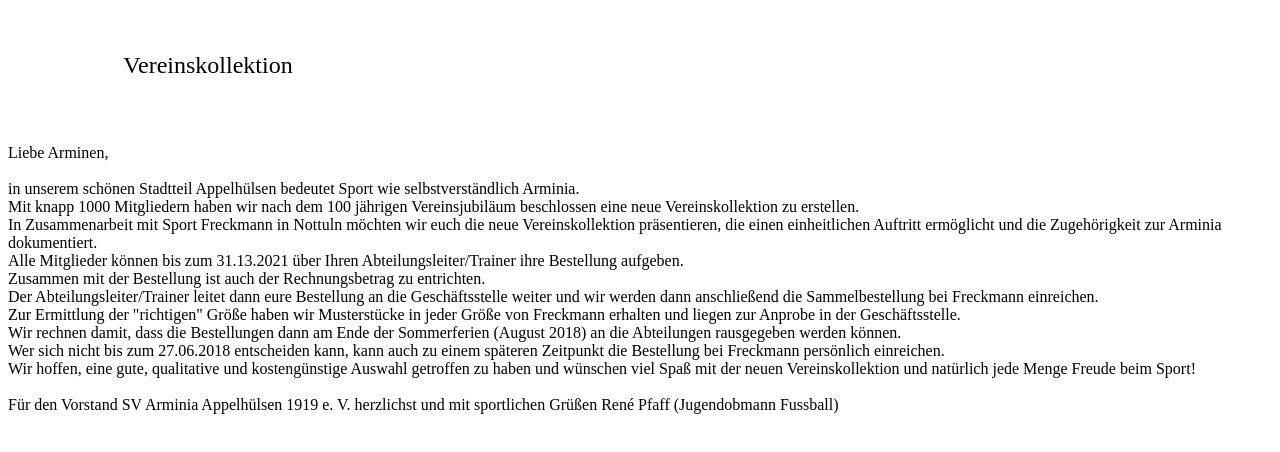
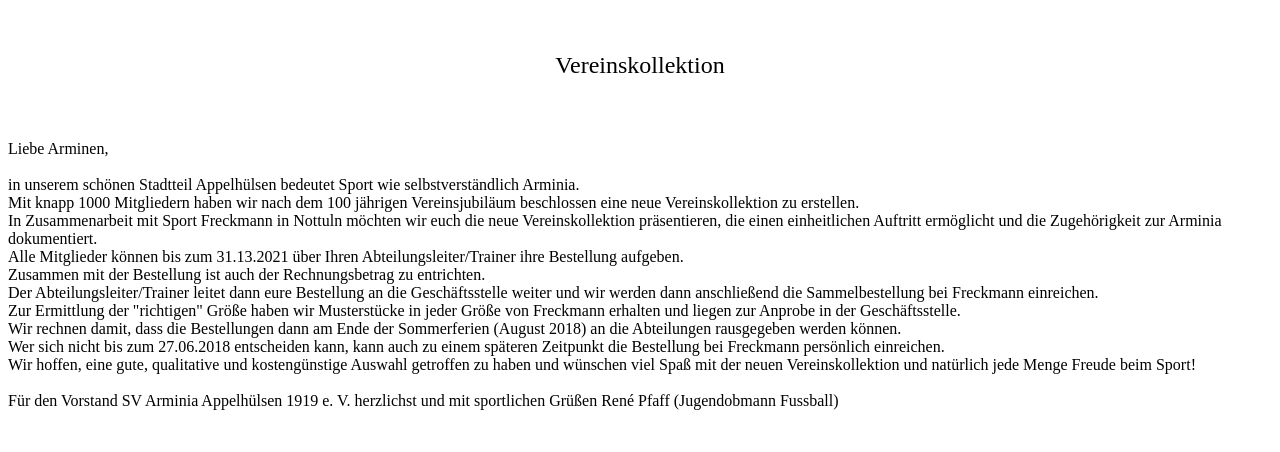
Before and after one commit to chewable-jpg/sva-website, a Next.js app: page /collektion in a window 1280 px wide. Shown: the top 452 px of the page. Built offline with nearby package versions, Linux system fonts and the light colour scheme.

Commit message:
i am trying

```diff
--- a/src/pages/collektion.jsx
+++ b/src/pages/collektion.jsx
@@ -34,7 +34,6 @@
       <Box
         as="section"
         d="flex"
-        w="400px"
         alignItems="center"
         flexDir="column"
         textAlign="center"
@@ -52,8 +51,8 @@
         d="flex"
         alignItems="center"
         flexDir="column"
-        textAlign={{ base: "center", lg: "left" }}
-        py="5"
+        textAlign={{ base: "center", lg: "center" }}
+        py="1"
       >
         <Text>
         Liebe Arminen, <br />
```
